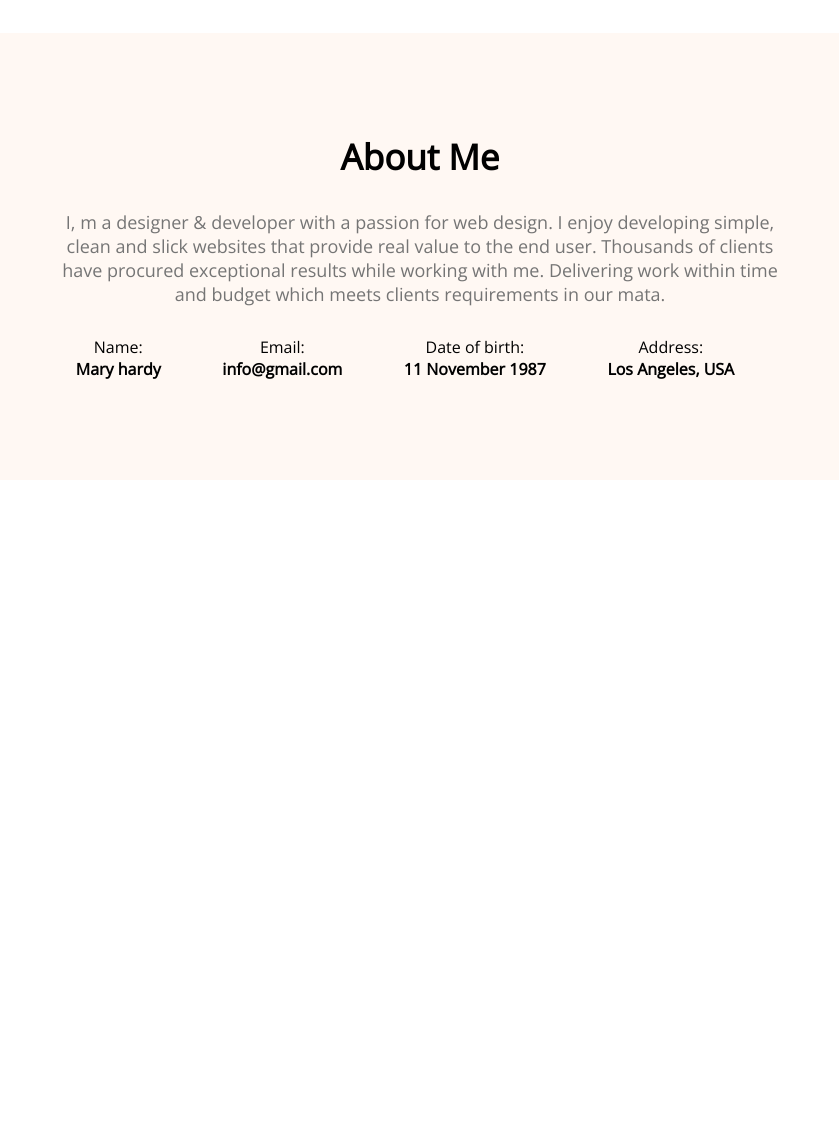
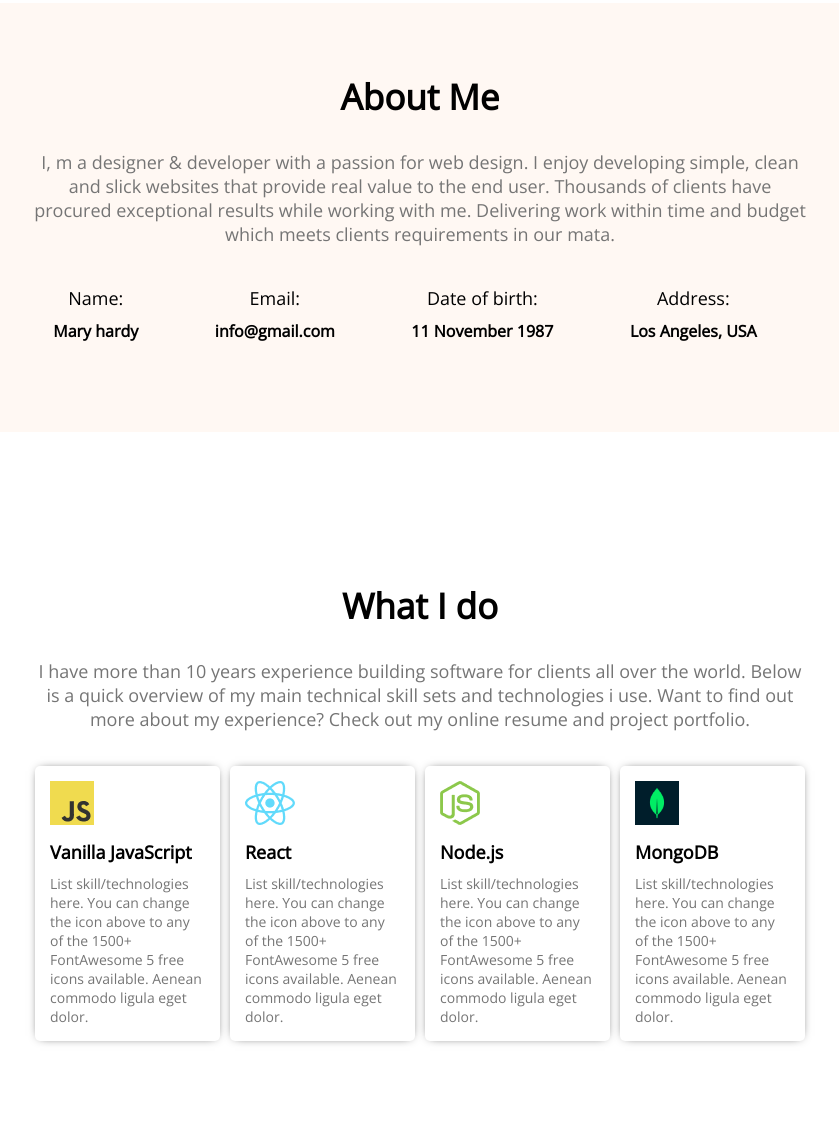
Before and after one commit to SHKnight92/developer-portfolio, a plain HTML site: page index.html in a window 1280 px wide. Shown: the part 922-2061 px from the top of the page, without its empty margins (220-1059 px from the left). Before the commit the page ends 1512 px from the top, so only its background shows below. Drawn offline with nearby package versions, Linux system fonts and the light colour scheme.

Commit message:
update skills section

```diff
--- a/css/style.css
+++ b/css/style.css
@@ -16,12 +16,22 @@
   padding: 18px 35px;
   cursor: pointer;
 }
+.bg {
+  background: #fff8f3;
+}
 .header {
-  background: #fff8f3;
   background-image: url(../images/developer.png);
   background-repeat: no-repeat;
   background-position: left center;
   background-position-x: 25px;
+}
+.title {
+  font-size: 18px;
+  padding: 10px 0;
+  font-weight: 700;
+}
+.normal{
+  font-weight: normal;
 }
 
 /* Header and Navigation style */
@@ -81,31 +91,41 @@ nav li {
 }
 
 /* main section */
-.container{
-    margin: 110px 180px;
-
-}
-.section-container{
-    background: #FFF8F3;
-    padding: 100px;
+.section-container {
+  padding: 70px;
   text-align: center;
   border-radius: 10px;
+  margin: 80px 180px;
 }
-.section-title{
+.section-title {
   font-size: 35px;
 }
-.section-text{
+.section-text {
   font-size: 18px;
   color: #757575;
   margin: 30px 0;
 }
-.info{
+.info {
   margin-right: 30px;
 }
-.info-container{
+.info-container,
+.skill-container {
   display: flex;
   justify-content: space-around;
+  margin: 20px 0;
 }
-.info-description{
-    font-weight: bold;
+.info-description {
+  font-weight: 700;
 }
+
+.info-text {
+  font-size: 14px;
+  color: #757575;
+}
+.skill {
+  text-align: left;
+  margin: 5px;
+  box-shadow: 0px 0px 10px -5px;
+  padding: 15px;
+  border-radius: 5px;
+}
--- a/index.html
+++ b/index.html
@@ -13,7 +13,7 @@
     <link rel="stylesheet" href="css/style.css" />
   </head>
   <body>
-    <header class="header">
+    <header class="header bg">
       <nav>
         <h2 class="nav-title">Ma<span class="text-primary">r</span>y</h2>
         <ul>
@@ -39,27 +39,57 @@
         </div>
       </div>
     </header>
-    <main class="container">
-      <section class="section-container">
+    <main>
+      <section class="section-container bg">
         <h3 class="section-title">About Me</h3>
         <p class="section-text">I, m a designer & developer with a passion for web design. I enjoy developing simple, clean and slick websites that provide real value to the end user. Thousands of clients have procured exceptional results while working with me. Delivering work within time and budget which meets clients requirements in our mata.</p>
         <div class="info-container">
             <div class="info">
-                <p class="info-title">Name:</p>
+                <p class="normal title">Name:</p>
                 <p class="info-description">Mary hardy</p>
             </div>
             <div class="info">
-                <p class="info-title">Email:</p>
+                <p class="normal title">Email:</p>
                 <p class="info-description">info@gmail.com</p>
             </div>
             <div class="info">
-                <p class="info-title">Date of birth:</p>
+                <p class="normal title">Date of birth:</p>
                 <p class="info-description">11 November 1987</p>
             </div>
             <div class="info">
-                <p class="info-title">Address:</p>
+                <p class="normal title">Address:</p>
                 <p class="info-description">Los Angeles, USA</p>
             </div>
+        </div>
+      </section>
+      <section class="section-container">
+        <h3 class="section-title">What I do</h3>
+        <p class="section-text">I have more than 10 years experience building software for clients all over the world. Below is a quick overview of my main technical skill sets and technologies i use. Want to find out more about my experience? Check out my online resume and project portfolio.</p>
+        <div class="skill-container">
+          <div class="skill">
+            <img src="images/icons/js.png" alt="">
+              <p class="title">Vanilla JavaScript</p>
+              <p class="info-text">List skill/technologies here. You can change the icon above to any of the 1500+ FontAwesome 5 free icons available. Aenean commodo  ligula eget dolor.</p>
+            </img>
+          </div>
+          <div class="skill">
+            <img src="images/icons/react.png" alt="">
+              <p class="title">React</p>
+              <p class="info-text">List skill/technologies here. You can change the icon above to any of the 1500+ FontAwesome 5 free icons available. Aenean commodo ligula eget dolor.</p>
+            </img>
+          </div>
+          <div class="skill">
+            <img src="images/icons/nodejs.png" alt="">
+              <p class="title">Node.js</p>
+              <p class="info-text">List skill/technologies here. You can change the icon above to any of the 1500+ FontAwesome 5 free icons available. Aenean commodo ligula eget dolor.</p>
+            </img>
+          </div>
+          <div class="skill">
+            <img src="images/icons/mongo.png" alt="">
+              <p class="title">MongoDB</p>
+              <p class="info-text">List skill/technologies here. You can change the icon above to any of the 1500+ FontAwesome 5 free icons available. Aenean commodo ligula eget dolor.</p>
+            </img>
+          </div>
         </div>
       </section>
     </main>
```
Lines whose indentation alone changed are shown as unchanged.
